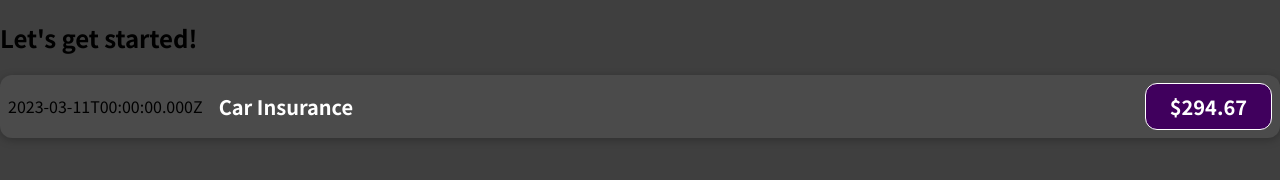
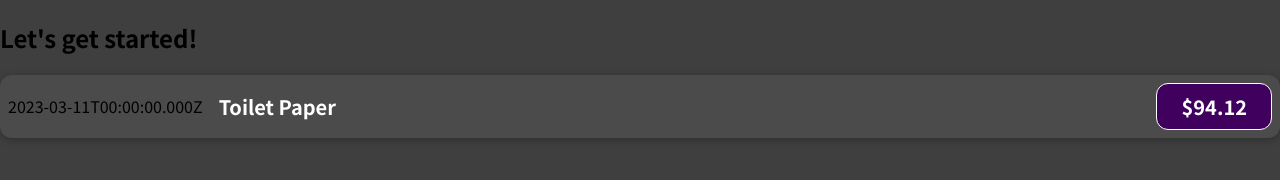
Before and after one commit to Trung-Hieu-Dev/basic-react, a JavaScript app: page / in a window 1280 px wide. Shown: the top 180 px of the page. Built offline with nearby package versions, Linux system fonts and the light colour scheme.

Commit message:
Pass data via props

```diff
--- a/src/App.js
+++ b/src/App.js
@@ -1,10 +1,31 @@
 import ExpenseItem from "./components/ExpenseItem";
 
 function App() {
+  const expenses = [
+    {
+      id: 'e1',
+      title: 'Toilet Paper',
+      amount: 94.12,
+      date: new Date(2020, 7, 14),
+    },
+    { id: 'e2', title: 'New TV', amount: 799.49, date: new Date(2021, 2, 12) },
+    {
+      id: 'e3',
+      title: 'Car Insurance',
+      amount: 294.67,
+      date: new Date(2021, 2, 28),
+    },
+    {
+      id: 'e4',
+      title: 'New Desk (Wooden)',
+      amount: 450,
+      date: new Date(2021, 5, 12),
+    },
+  ];
   return (
     <div>
       <h2>Let's get started!</h2>
-      <ExpenseItem></ExpenseItem>
+      <ExpenseItem title={expenses[0].title} amount={expenses[0].amount} ></ExpenseItem>
     </div>
   );
 }
--- a/src/components/ExpenseItem.js
+++ b/src/components/ExpenseItem.js
@@ -1,16 +1,14 @@
 import './ExpenseItem.css'
 
-function ExpenseItem () {
+function ExpenseItem (props) {
     const expenseDate = new Date(2023, 2, 11);
-    const expenseTitle = 'Car Insurance';
-    const expenseAmount = 294.67;
 
     return (
         <div className='expense-item '>
             <div>{ expenseDate.toISOString() }</div>
             <div className='expense-item__description'>
-                <h2>{ expenseTitle }</h2>
-                <div className='expense-item__price'>${ expenseAmount }</div>
+                <h2>{ props.title }</h2>
+                <div className='expense-item__price'>${ props.amount }</div>
             </div>
         </div>
     );
```
